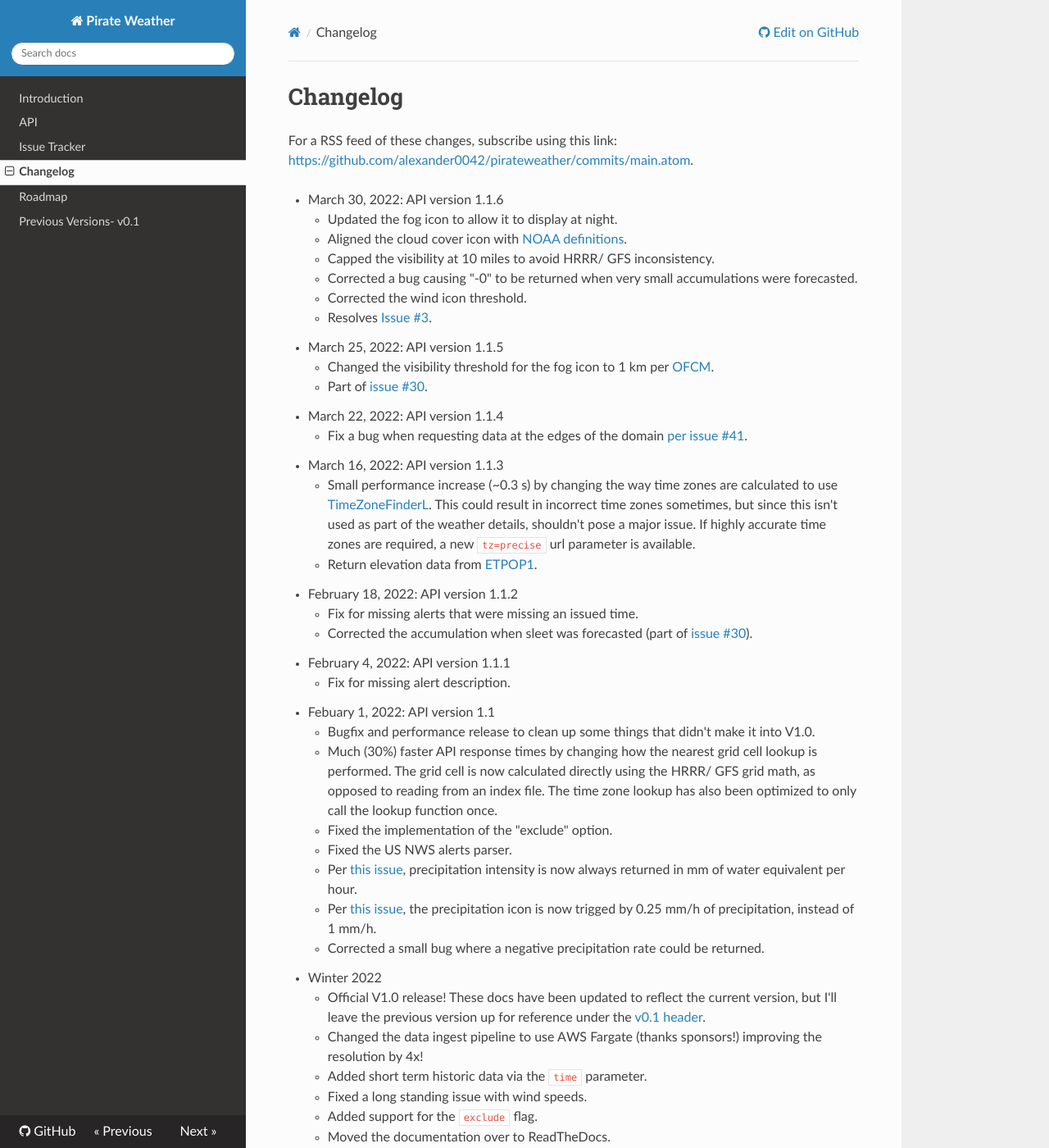
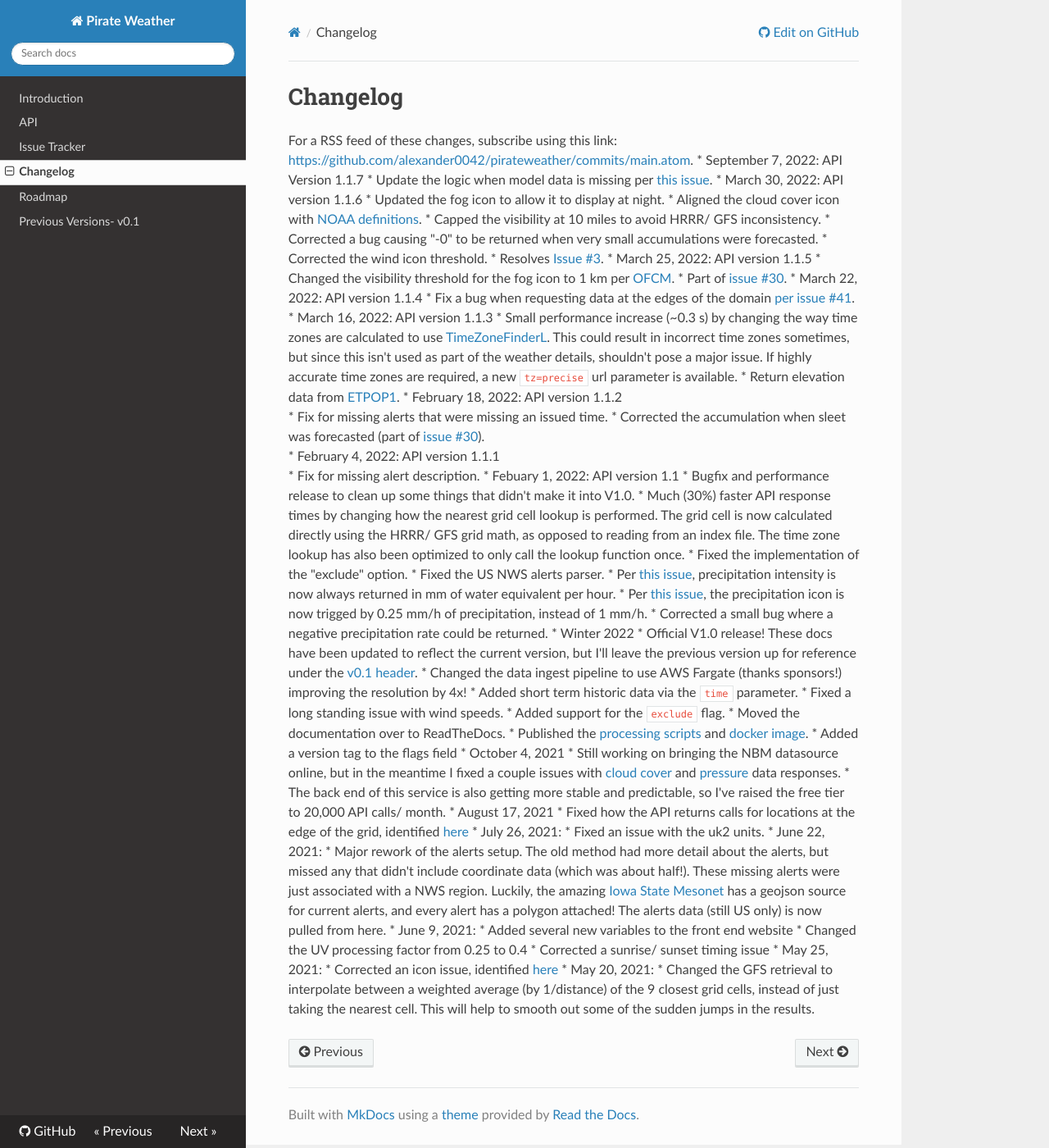
Before and after one commit to Pirate-Weather/pirateweather, an MkDocs documentation site: the page built from docs/changelog.md, in a window 1280 px wide and 1400 px high. Shown: the whole window at 82% size. Built offline with MkDocs 1.6.1, drawn with Linux system fonts in a browser that asks for light colours; nearby versions of some CDN libraries; some of the changed text lies outside the part shown.

Commit message:
Update changelog.md
Add in version 1.1.7

```diff
--- a/docs/changelog.md
+++ b/docs/changelog.md
@@ -1,7 +1,8 @@
 # Changelog
 
 For a RSS feed of these changes, subscribe using this link: <https://github.com/alexander0042/pirateweather/commits/main.atom>.
-
+* September 7, 2022: API Version 1.1.7
+    * Update the logic when model data is missing per [this issue](https://github.com/alexander0042/pirate-weather-ha/issues/30#issuecomment-1227640161).
 * March 30, 2022: API version 1.1.6
     * Updated the fog icon to allow it to display at night.
 	* Aligned the cloud cover icon with [NOAA definitions](https://weather.com/science/weather-explainers/news/common-weather-terms-used-incorrectly).
```
